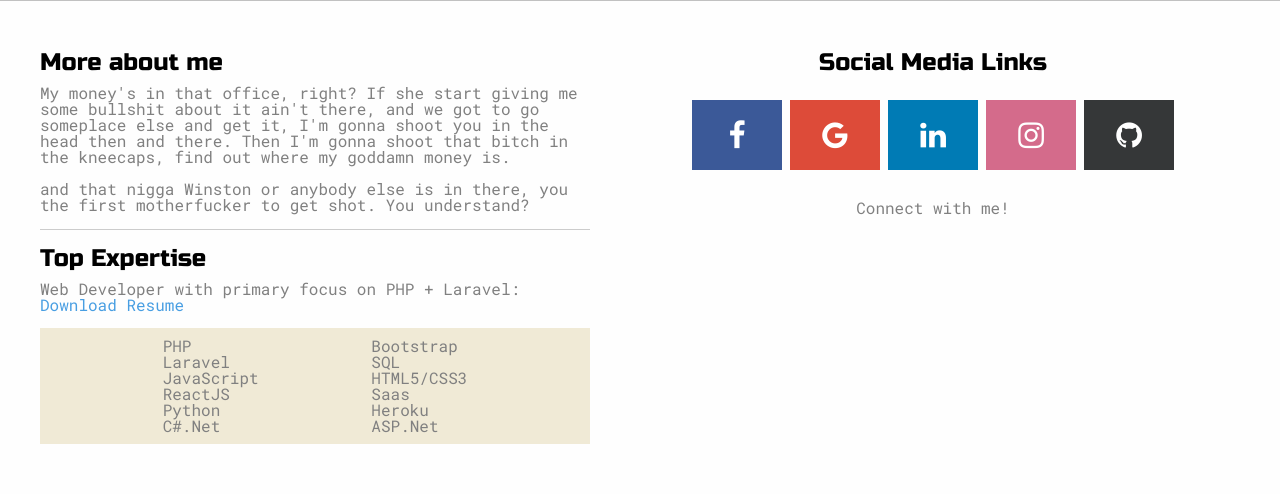
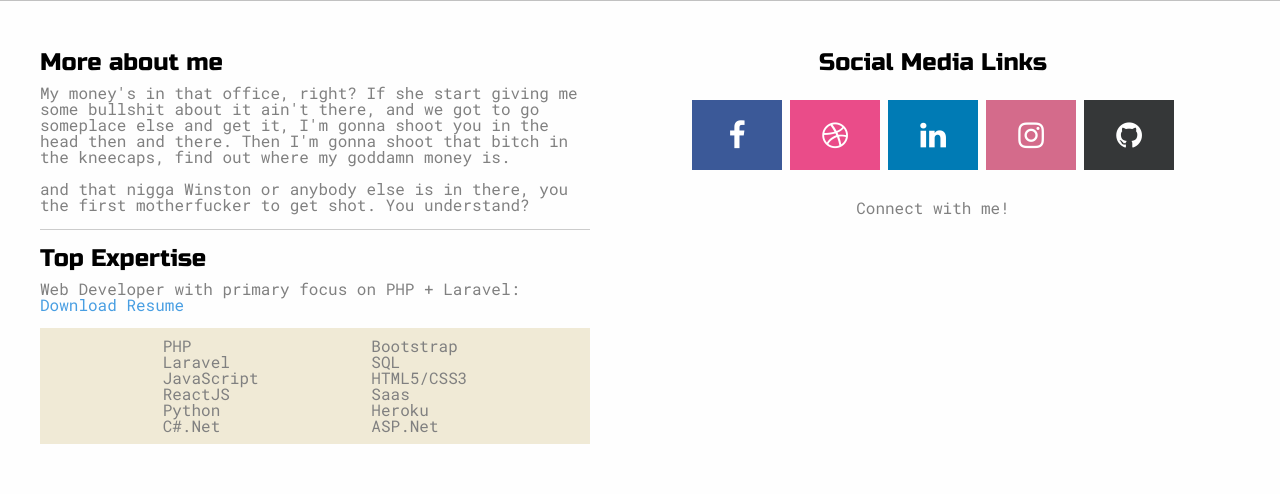
Before and after one commit to Aramxv/XPortfolio, a PHP site: page / in a window 1280 px wide. Shown: the part 690-1184 px from the top of the page. Run offline with PHP 8.4, Linux system fonts and the light colour scheme.

Commit message:
Redirect buttons to the social media links

```diff
--- a/css/index.css
+++ b/css/index.css
@@ -441,8 +441,8 @@ h6 { font-size: 16px; }
     color: white;
 }
 
-.fa-google {
-    background: #dd4b39;
+.fa-dribbble {
+    background: #EA4C89;
     color: white;
 }
 
--- a/sections/aboutme.sec.php
+++ b/sections/aboutme.sec.php
@@ -49,11 +49,11 @@
             <div class="social-wrapper">
                 <div class="social">
                     <h4 style="padding-bottom: 20px;">Social Media Links</h4>
-                    <a href="#" target="_blank" class="fa fa-facebook"></a>
-                    <a href="#" target="_blank" class="fa fa-google"></a>
-                    <a href="#" target="_blank" class="fa fa-linkedin"></a>
-                    <a href="#" target="_blank" class="fa fa-instagram"></a>
-                    <a href="#" target="_blank" class="fa fa-github"></a>
+                    <a href="https://www.facebook.com/redonaarjie" target="_blank" class="fa fa-facebook"></a>
+                    <a href="https://dribbble.com/redonaarjie" target="_blank" class="fa fa-dribbble"></a>
+                    <a href="https://www.linkedin.com/in/arjie-redo%C3%B1a-6869471a9/" target="_blank" class="fa fa-linkedin"></a>
+                    <a href="https://www.instagram.com/arrrrjieig/" target="_blank" class="fa fa-instagram"></a>
+                    <a href="https://github.com/Aramxv" target="_blank" class="fa fa-github"></a>
                     <p style="padding-top: 25px;">Connect with me!</p>
                 </div>
             </div>
```
